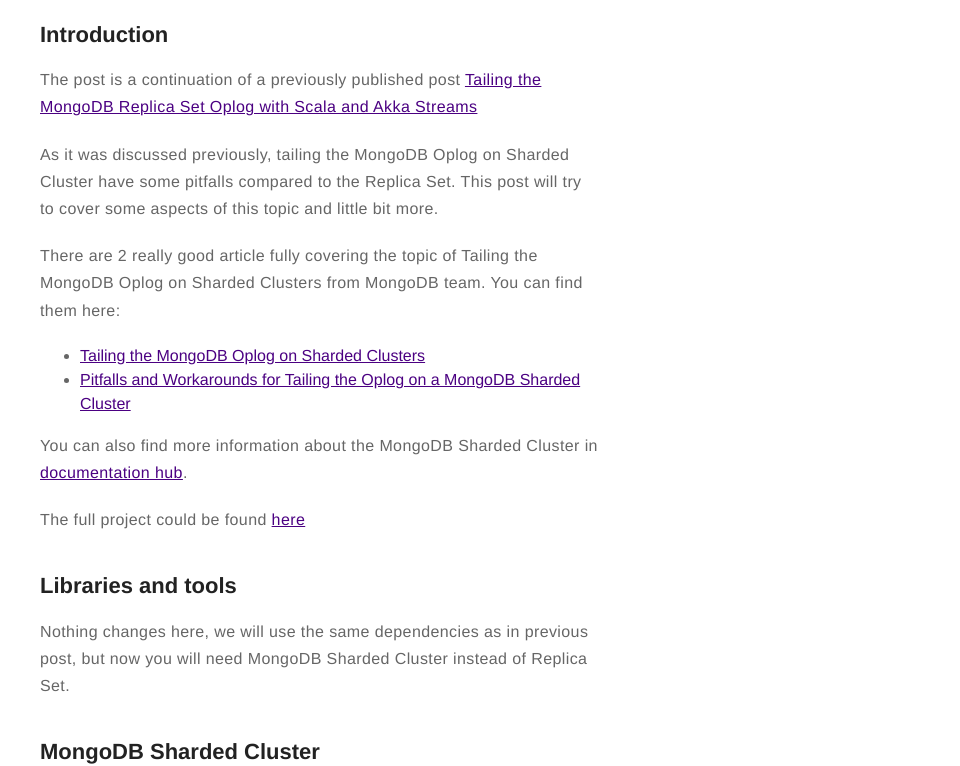
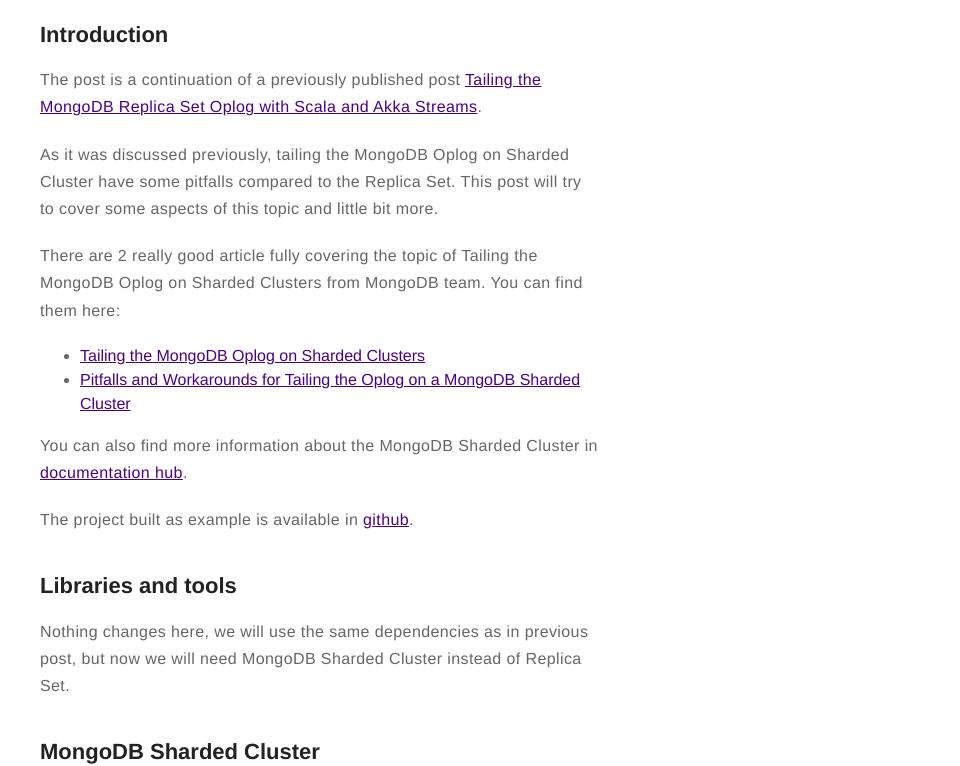
Before and after one commit to htimur/htimur.github.io, a Jekyll site: the page built from _posts/2016-03-03-tailing_the_mongodb_oplog_on_sharded_clusters_with_scala_and_akka_streams.markdown, in a window 1280 px wide and 1400 px high. Shown: the part 313-1079 px from the top of the window, without its empty margins (320-1280 px from the left). Built offline with Jekyll 4.4.1, drawn with Linux system fonts in a browser that asks for light colours; comment, search, counter and statistics services are not loaded; some of the changed text lies outside the part shown.

Commit message:
typos fixed

```diff
--- a/_posts/2016-03-03-tailing_the_mongodb_oplog_on_sharded_clusters_with_scala_and_akka_streams.markdown
+++ b/_posts/2016-03-03-tailing_the_mongodb_oplog_on_sharded_clusters_with_scala_and_akka_streams.markdown
@@ -12,7 +12,7 @@ blog: true
 ---
 
 ## Introduction
-The post is a continuation of a previously published post [Tailing the MongoDB Replica Set Oplog with Scala and Akka Streams](http://khamrakulov.de/tailing_the_mongodb_replica_set_oplog_with_scala_and_akka_streams/)
+The post is a continuation of a previously published post [Tailing the MongoDB Replica Set Oplog with Scala and Akka Streams](http://khamrakulov.de/tailing_the_mongodb_replica_set_oplog_with_scala_and_akka_streams/).
 
 As it was discussed previously, tailing the MongoDB Oplog on Sharded Cluster have some pitfalls compared to the Replica Set. This post will try to cover some aspects of this topic and little bit more.
 
@@ -23,11 +23,11 @@ There are 2 really good article fully covering the topic of Tailing the MongoDB
 
 You can also find more information about the MongoDB Sharded Cluster in [documentation hub](https://docs.mongodb.org/manual/core/sharding-introduction/).
 
-The full project could be found [here](https://github.com/htimur/mongo_oplog_akka_streams)
+The project built as example is available in [github](https://github.com/htimur/mongo_oplog_akka_streams).
 
 ## Libraries and tools
 
-Nothing changes here, we will use the same dependencies as in previous post, but now you will need MongoDB Sharded Cluster instead of Replica Set.
+Nothing changes here, we will use the same dependencies as in previous post, but now we will need MongoDB Sharded Cluster instead of Replica Set.
 
 ## MongoDB Sharded Cluster
 
@@ -68,7 +68,7 @@ and now we can query the collection:
 
 {% gist htimur/95cba05b006fc21e40c8 %}
 
-Now we have the list of all shards in our MongoDB Sharded Cluster.
+In the end we have the list of all shards in our MongoDB Sharded Cluster.
 
 ## Defining the Source for each shard
 
```
Also changed, not shown: other parts of _posts/2016-03-03-tailing_the_mongodb_oplog_on_sharded_clusters_with_scala_and_akka_streams.markdown (+1 -1 lines).
